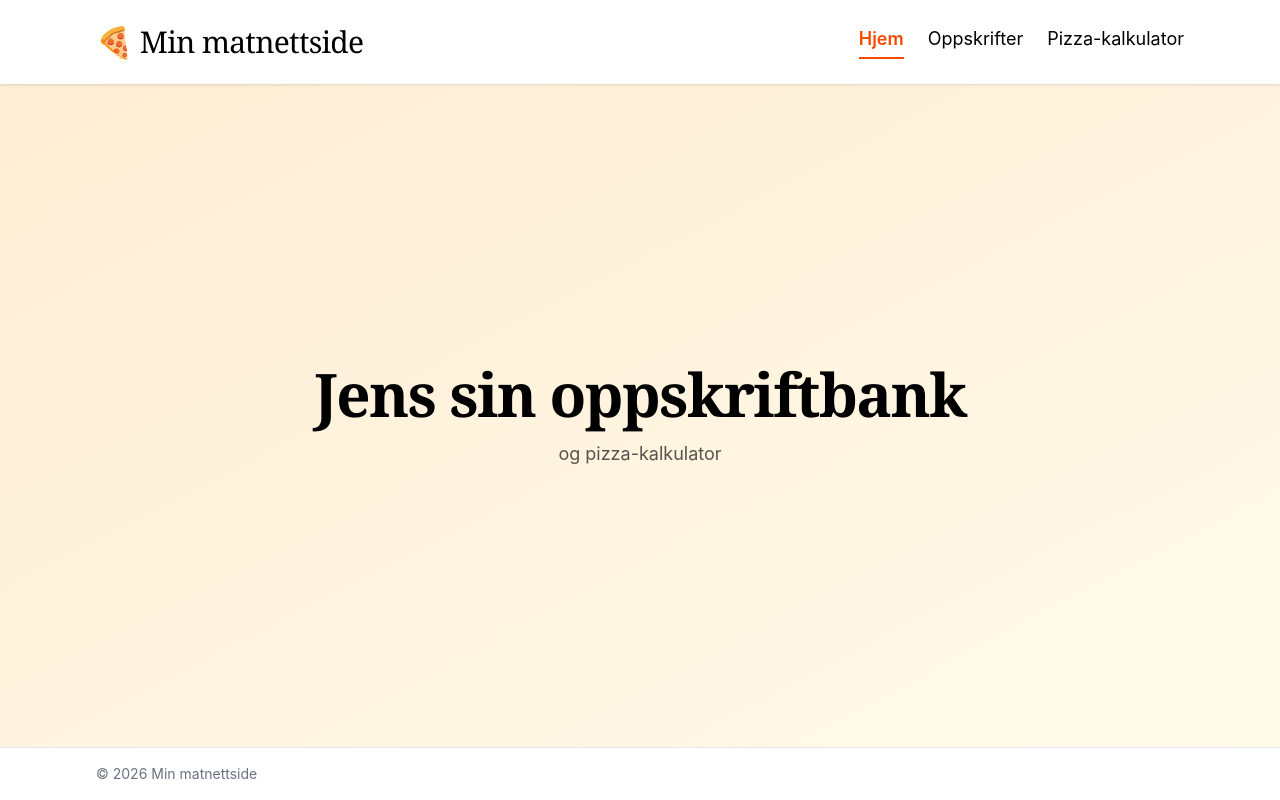
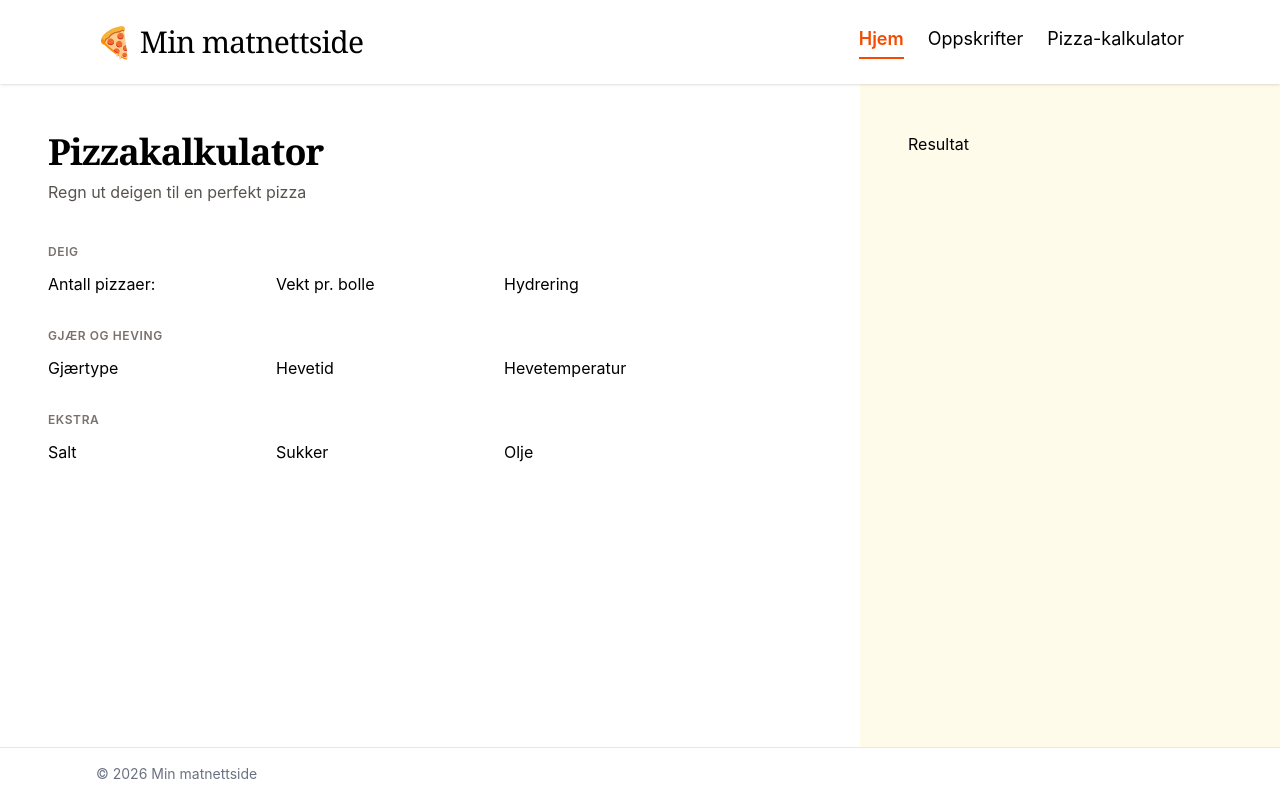
Before and after one commit to jensstat/jensmat, a React (Vite) app: page / in a window 1280 px wide. Built offline with nearby package versions, Linux system fonts and the light colour scheme.

Commit message:
Stylet pizzafelt på PizzaCalculatorPage.tsx

```diff
--- a/src/App.tsx
+++ b/src/App.tsx
@@ -1,7 +1,7 @@
 import Header from "./components/Header";
 import Footer from "./components/Footer";
-import HomePage from "./pages/HomePage";
-
+// import HomePage from "./pages/HomePage";
+import PizzaCalculatorPage from "./pages/PizzaCalculatorPage";
 // App is the top component. It puts the big pieces of the page together.
 function App() {
   return (
@@ -14,7 +14,8 @@ function App() {
           Each page centres its own content with max-w-6xl, like Header and Footer.
           flex flex-col lets a page fill all of <main> by giving its section flex-1. */}
       <main className="flex flex-1 flex-col">
-        <HomePage />
+        {/*<HomePage />*/}
+        <PizzaCalculatorPage />
       </main>
 
       <Footer />
--- a/src/pages/HomePage.tsx
+++ b/src/pages/HomePage.tsx
@@ -6,9 +6,9 @@ function HomePage() {
       {/* Inner layer: same width and padding as the header, so the content lines up with it. */}
       <div className="mx-auto flex max-w-6xl flex-col items-center gap-4 px-4 text-center md:px-8">
         <h1 className="font-serif text-4xl font-bold tracking-tight md:text-6xl">
-          Jens sin oppskriftbank
+          Jens sin oppskriftsbank
         </h1>
-        <p className="max-w-xl text-lg text-stone-600">og pizza-kalkulator</p>
+        <p className="max-w-xl text-lg text-stone-600">og pizzakalkulator</p>
       </div>
     </section>
   );
--- /dev/null
+++ b/src/pages/PizzaCalculatorPage.tsx
@@ -0,0 +1,63 @@
+function PizzaCalculatorPage() {
+  return (
+    // The grid fills <main> (flex-1) and the full width.
+    // Phones: one column, so the panels stack. From lg: inputs take the rest, the recipe is 420px.
+    <section className="grid flex-1 lg:grid-cols-[minmax(0,1fr)_420px]">
+      {/* Left panel: the heading and the settings */}
+      <div className="bg-white px-6 py-10 lg:px-12 lg:py-12">
+        <div className="max-w-2xl">
+          <h1 className="font-serif text-3xl font-bold tracking-tight md:text-4xl">
+            Pizzakalkulator
+          </h1>
+          <p className="mt-2 text-stone-600">
+            Regn ut deigen til en perfekt pizza
+          </p>
+          <div className="mt-10 flex flex-col gap-8">
+            <fieldset>
+              <legend className="mb-3 text-xs font-semibold uppercase tracking-wider text-stone-500">
+                Deig
+              </legend>
+              <div className="grid grid-cols-2 gap-3 sm:grid-cols-3">
+                <p>Antall pizzaer: </p>
+                <p>Vekt pr. bolle</p>
+                <p> Hydrering</p>
+              </div>
+            </fieldset>
+
+            <fieldset>
+              <legend className="mb-3 text-xs font-semibold uppercase tracking-wider text-stone-500">
+                Gjær og heving
+              </legend>
+              {/* Later: yeast type, rising time, where it rises */}
+              <div className="grid grid-cols-2 gap-3 sm:grid-cols-3">
+                <p>Gjærtype</p>
+                <p>Hevetid</p>
+                <p>Hevetemperatur</p>
+              </div>
+            </fieldset>
+
+            <fieldset>
+              <legend className="mb-3 text-xs font-semibold uppercase tracking-wider text-stone-500">
+                Ekstra
+              </legend>
+              <div className="grid grid-cols-2 gap-3 sm:grid-cols-3">
+                <p>Salt</p>
+                <p>Sukker</p>
+                <p>Olje</p>
+              </div>
+            </fieldset>
+          </div>
+        </div>
+      </div>
+      {/* Right panel: the recipe. The panel keeps full height so the background reaches the footer. */}
+      <div className="bg-amber-50 px-6 py-10 lg:px-12 lg:py-12">
+        {/* Only this inner div is sticky, so the recipe stays visible while you scroll the settings. */}
+        <div className="lg:sticky lg:top-28">
+          <h2>Resultat</h2>
+        </div>
+      </div>
+    </section>
+  );
+}
+
+export default PizzaCalculatorPage;
```
